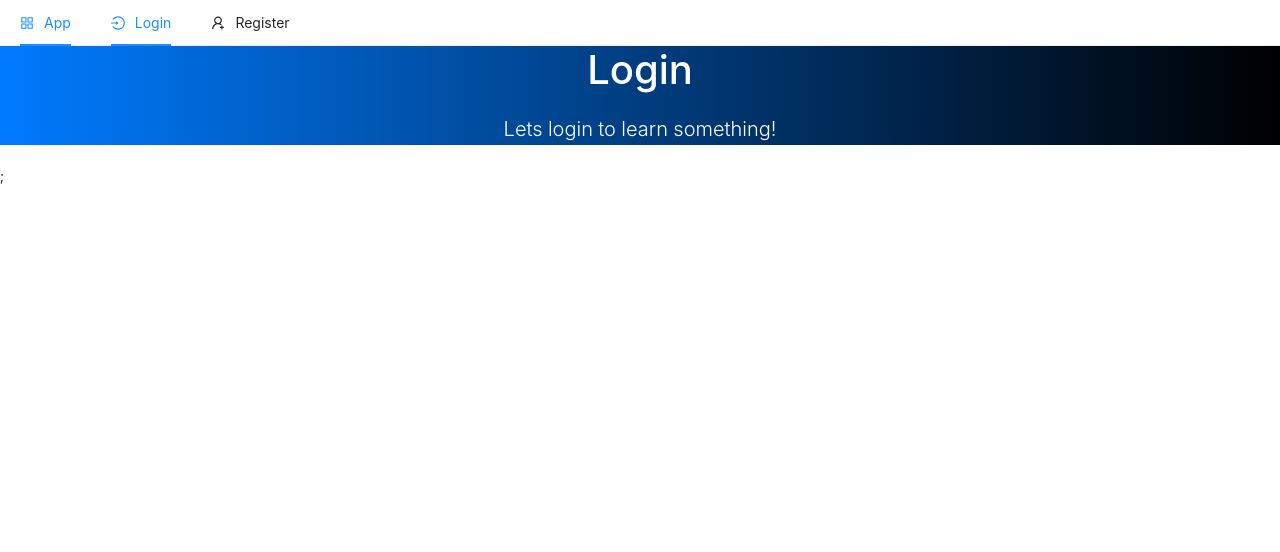
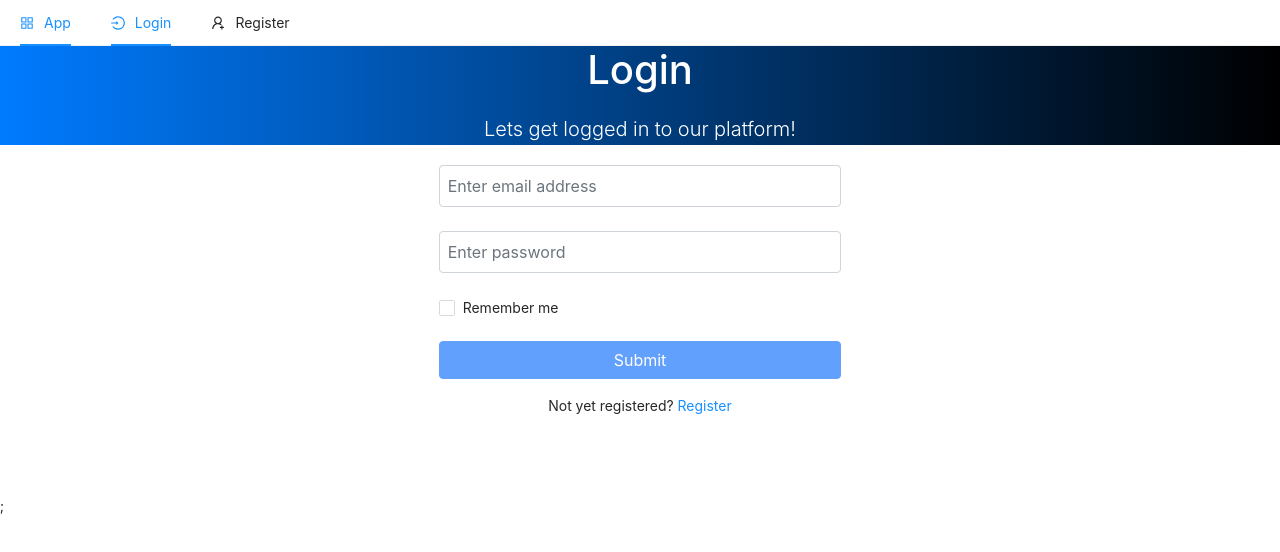
Before and after one commit to surajkarki66/initdemy-authentication-PENN-Stack, a Next.js app in the folder client/: page /login in a window 1280 px wide. Shown: the top 552 px of the page. Built offline with nearby package versions, Linux system fonts and the light colour scheme; no server answers.

Commit message:
Api added

```diff
--- a/client/pages/login.tsx
+++ b/client/pages/login.tsx
@@ -1,11 +1,91 @@
+import { useState, SyntheticEvent } from "react";
+import { Checkbox } from "antd";
+import { toast } from "react-toastify";
+import { SyncOutlined } from "@ant-design/icons";
+import { CheckboxChangeEvent } from "antd/lib/checkbox";
+import Link from "next/link";
 import type { NextPage } from "next";
+import { useRouter } from "next/router";
+
+import Axios from "../axios-url";
 
 const Login: NextPage = () => {
+  const [email, setEmail] = useState("");
+  const [password, setPassword] = useState("");
+  const [loading, setLoading] = useState(false);
+  const [rememberMe, setRememberMe] = useState(false);
+  const router = useRouter();
+
+  const onChangeCheckBox = (event: CheckboxChangeEvent) => {
+    setRememberMe(event.target.checked);
+  };
+
+  const handleSubmit = async (e: SyntheticEvent) => {
+    e.preventDefault();
+    try {
+      setLoading(true);
+      const { data } = await Axios.post(`/users/login`, {
+        email,
+        password,
+        rememberMe,
+      });
+      if (data) {
+        console.log("LOGIN RESPONSE", data);
+        setLoading(false);
+      }
+    } catch (error: any) {
+      toast.error(error.response.data.data.error);
+      setLoading(false);
+    }
+  };
   return (
     <>
       <div className="jumbotron text-center bg-primary square">
         <h1 style={{ color: "white" }}>Login</h1>
-        <p className="lead">Lets login to learn something!</p>
+        <p className="lead">Lets get logged in to our platform!</p>
+      </div>
+      <div className="container col-md-4 offset-md-4 pb-5">
+        <form onSubmit={handleSubmit}>
+          <input
+            type="email"
+            className="form-control mb-4 p-2"
+            value={email}
+            onChange={(e) => setEmail(e.target.value)}
+            placeholder="Enter email address"
+            required
+          />
+          <input
+            type="password"
+            className="form-control mb-4 p-2"
+            value={password}
+            onChange={(e) => setPassword(e.target.value)}
+            placeholder="Enter password"
+            required
+          />
+          <Checkbox
+            name="rememberMe"
+            onChange={(event) => onChangeCheckBox(event)}
+          >
+            Remember me
+          </Checkbox>
+          <br />
+          <br />
+          <div className="d-grid gap-2">
+            <button
+              className="btn btn-primary"
+              type="submit"
+              disabled={!email || !password || loading}
+            >
+              {loading ? <SyncOutlined spin /> : "Submit"}
+            </button>
+          </div>
+        </form>
+        <p className="text-center p-3">
+          Not yet registered?{" "}
+          <Link href="/register">
+            <a>Register</a>
+          </Link>
+        </p>
       </div>
     </>
   );
```
